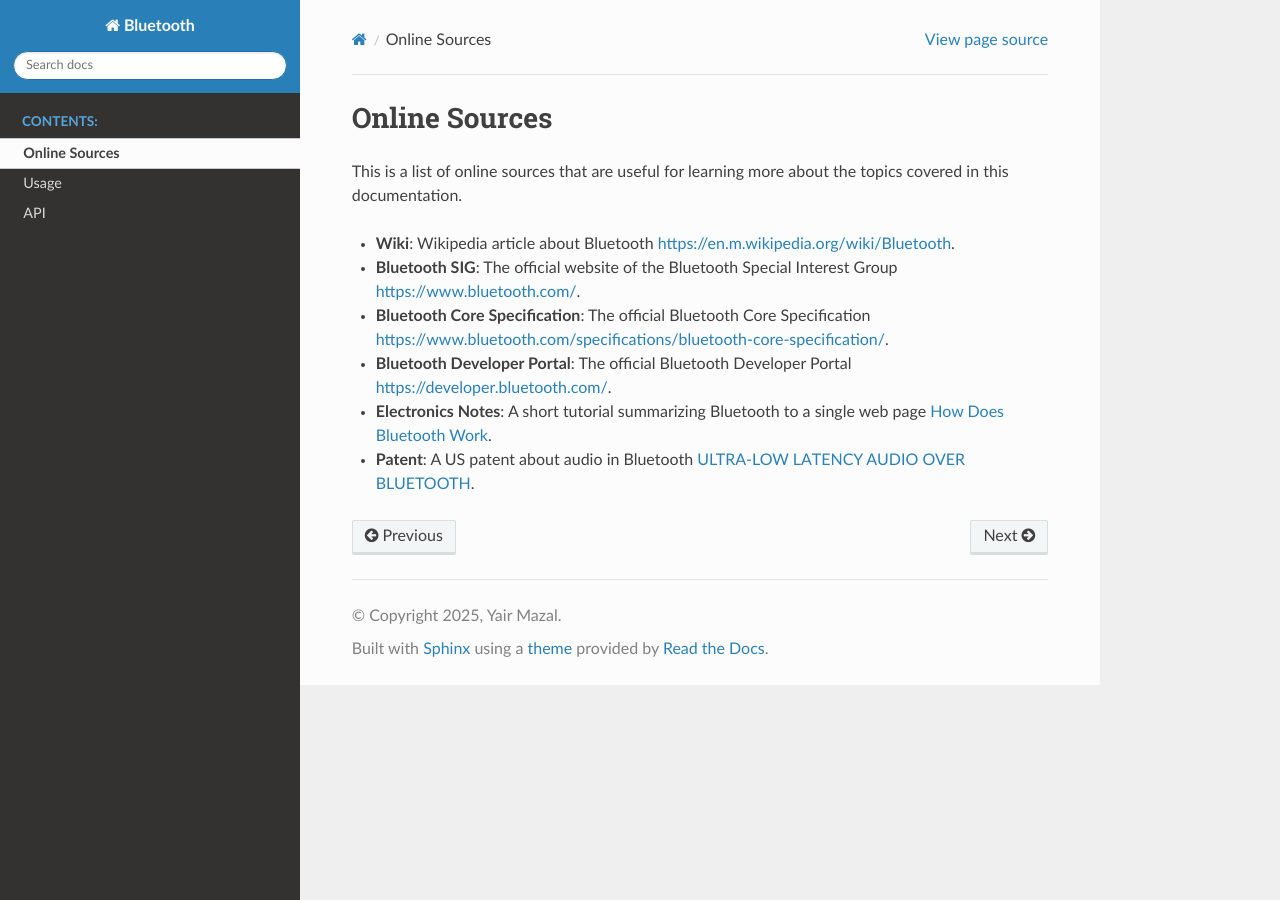
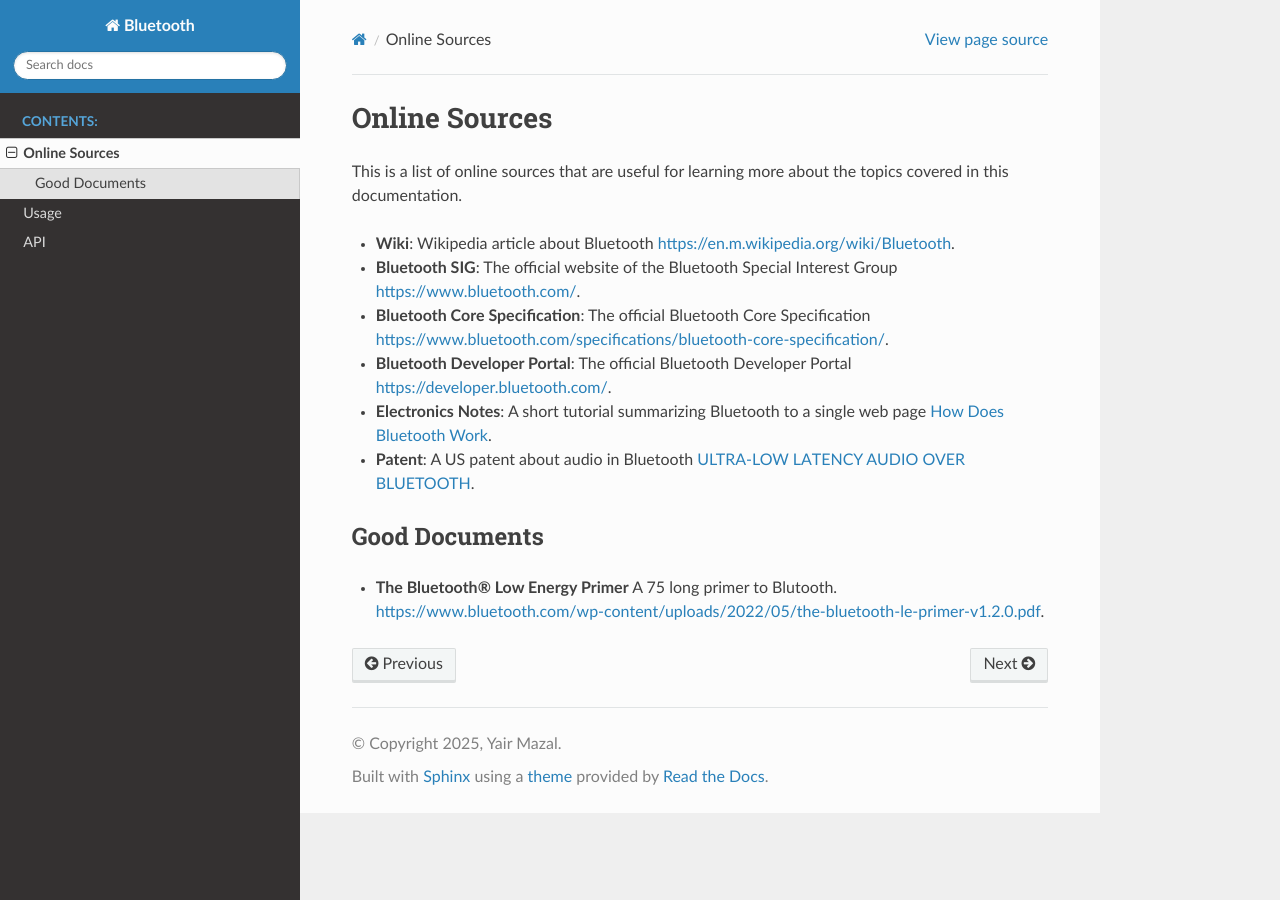
Before and after one commit to YairMZ/Bluetooth, a Sphinx documentation site: the page built from docs/source/sources.rst, in a window 1280 px wide. Built offline with Sphinx 7.4.7 and the Read the Docs theme 3.1.0, drawn with Linux system fonts in a browser that asks for light colours.

Commit message:
Update sources.rst
Add BLE primer link

```diff
--- a/docs/source/sources.rst
+++ b/docs/source/sources.rst
@@ -8,3 +8,7 @@ This is a list of online sources that are useful for learning more about the top
 - **Bluetooth Developer Portal**: The official Bluetooth Developer Portal `<https://developer.bluetooth.com/>`_.
 - **Electronics Notes**: A short tutorial summarizing Bluetooth to a single web page `How Does Bluetooth Work <https://www.electronics-notes.com/articles/connectivity/bluetooth/how-bluetooth-works.php>`_.
 - **Patent**: A US patent about audio in Bluetooth `ULTRA-LOW LATENCY AUDIO OVER BLUETOOTH <https://www.freepatentsonline.com/y2019/0104424.html>`_.
+
+Good Documents
+***************
+- **The Bluetooth® Low Energy Primer** A 75 long primer to Blutooth. `<https://www.bluetooth.com/wp-content/uploads/2022/05/the-bluetooth-le-primer-v1.2.0.pdf>`_.
```
